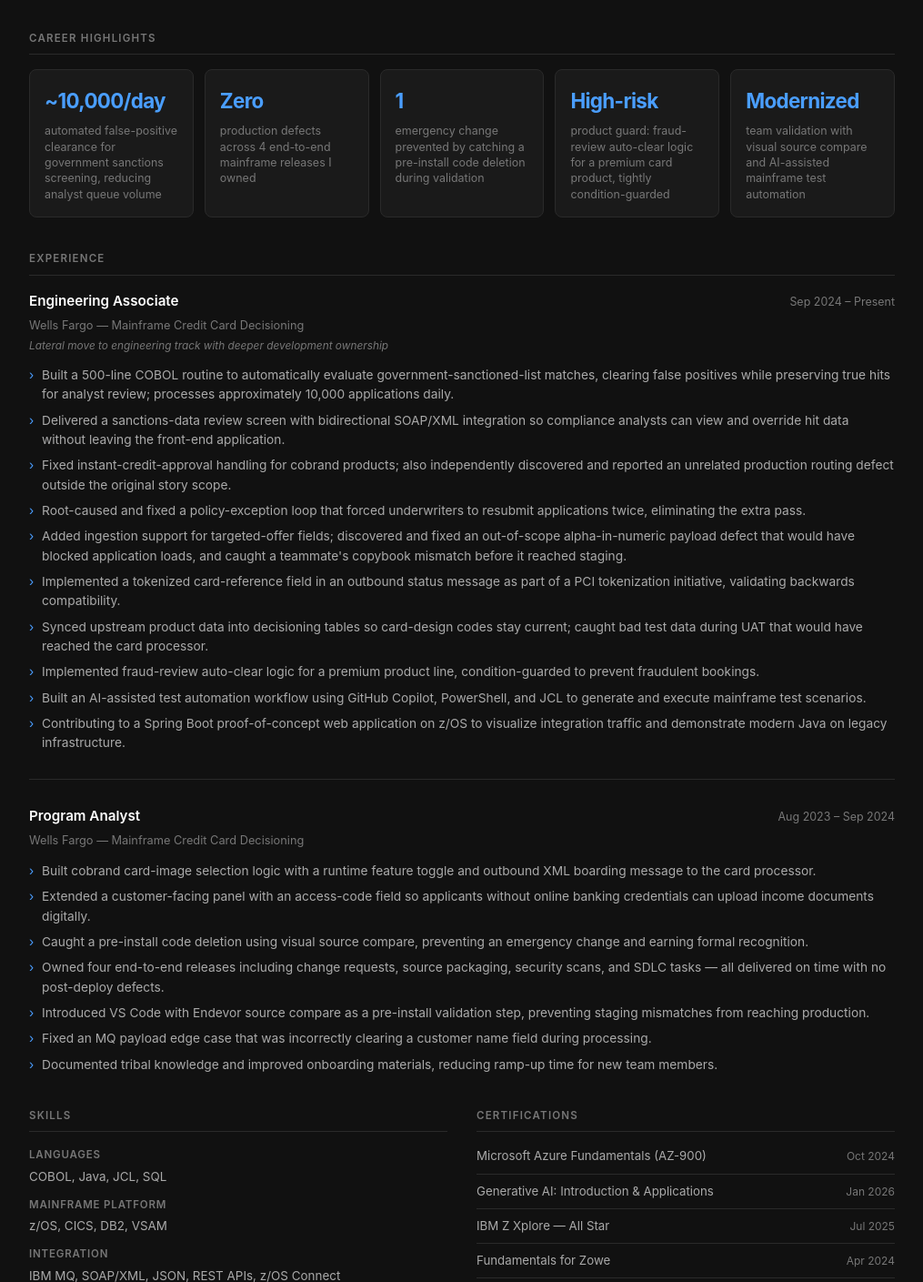
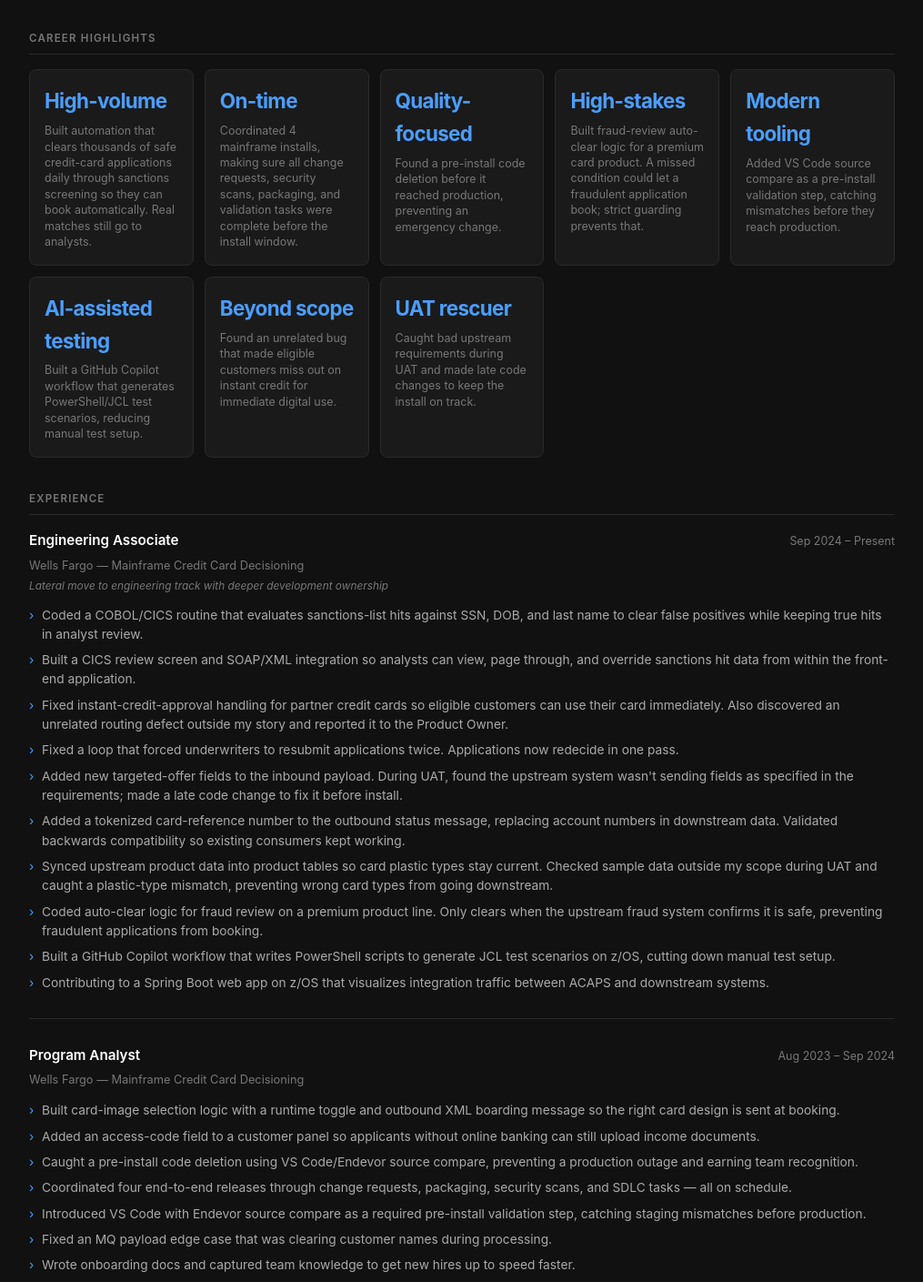
Before and after one commit to KennySerpa/kennyserpa.github.io, a website built with Vite: page src/index.html in a window 1280 px wide. Shown: the part 353-1762 px from the top of the page at 91% size, without its empty margins (132-1147 px from the left). Built offline with nearby package versions, Linux system fonts and the light colour scheme.

Commit message:
feat: rewrite highlights and experience bullets for clarity and impact

```diff
--- a/src/index.html
+++ b/src/index.html
@@ -172,37 +172,60 @@
         <h2>Career Highlights</h2>
         <div class="highlights-grid">
           <div class="highlight-card">
-            <span class="hc-num">~10,000/day</span>
+            <span class="hc-num">High-volume</span>
             <span class="hc-label"
-              >automated false-positive clearance for government sanctions screening, reducing
-              analyst queue volume</span
+              >Built automation that clears thousands of safe credit-card applications daily through
+              sanctions screening so they can book automatically. Real matches still go to
+              analysts.</span
             >
           </div>
           <div class="highlight-card">
-            <span class="hc-num">Zero</span>
+            <span class="hc-num">On-time</span>
             <span class="hc-label"
-              >production defects across 4 end-to-end mainframe releases I owned</span
+              >Coordinated 4 mainframe installs, making sure all change requests, security scans,
+              packaging, and validation tasks were complete before the install window.</span
             >
           </div>
           <div class="highlight-card">
-            <span class="hc-num">1</span>
+            <span class="hc-num">Quality-focused</span>
             <span class="hc-label"
-              >emergency change prevented by catching a pre-install code deletion during
-              validation</span
+              >Found a pre-install code deletion before it reached production, preventing an
+              emergency change.</span
             >
           </div>
           <div class="highlight-card">
-            <span class="hc-num">High-risk</span>
+            <span class="hc-num">High-stakes</span>
             <span class="hc-label"
-              >product guard: fraud-review auto-clear logic for a premium card product, tightly
-              condition-guarded</span
+              >Built fraud-review auto-clear logic for a premium card product. A missed condition
+              could let a fraudulent application book; strict guarding prevents that.</span
             >
           </div>
           <div class="highlight-card">
-            <span class="hc-num">Modernized</span>
+            <span class="hc-num">Modern tooling</span>
             <span class="hc-label"
-              >team validation with visual source compare and AI-assisted mainframe test
-              automation</span
+              >Added VS Code source compare as a pre-install validation step, catching mismatches
+              before they reach production.</span
+            >
+          </div>
+          <div class="highlight-card">
+            <span class="hc-num">AI-assisted testing</span>
+            <span class="hc-label"
+              >Built a GitHub Copilot workflow that generates PowerShell/JCL test scenarios,
+              reducing manual test setup.</span
+            >
+          </div>
+          <div class="highlight-card">
+            <span class="hc-num">Beyond scope</span>
+            <span class="hc-label"
+              >Found an unrelated bug that made eligible customers miss out on instant credit for
+              immediate digital use.</span
+            >
+          </div>
+          <div class="highlight-card">
+            <span class="hc-num">UAT rescuer</span>
+            <span class="hc-label"
+              >Caught bad upstream requirements during UAT and made late code changes to keep the
+              install on track.</span
             >
           </div>
         </div>
@@ -224,48 +247,49 @@
           </div>
           <ul>
             <li>
-              Built a 500-line COBOL routine to automatically evaluate government-sanctioned-list
-              matches, clearing false positives while preserving true hits for analyst review;
-              processes approximately 10,000 applications daily.
+              Coded a COBOL/CICS routine that evaluates sanctions-list hits against SSN, DOB, and
+              last name to clear false positives while keeping true hits in analyst review.
             </li>
             <li>
-              Delivered a sanctions-data review screen with bidirectional SOAP/XML integration so
-              compliance analysts can view and override hit data without leaving the front-end
-              application.
+              Built a CICS review screen and SOAP/XML integration so analysts can view, page
+              through, and override sanctions hit data from within the front-end application.
             </li>
             <li>
-              Fixed instant-credit-approval handling for cobrand products; also independently
-              discovered and reported an unrelated production routing defect outside the original
-              story scope.
+              Fixed instant-credit-approval handling for partner credit cards so eligible customers
+              can use their card immediately. Also discovered an unrelated routing defect outside my
+              story and reported it to the Product Owner.
             </li>
             <li>
-              Root-caused and fixed a policy-exception loop that forced underwriters to resubmit
-              applications twice, eliminating the extra pass.
+              Fixed a loop that forced underwriters to resubmit applications twice. Applications now
+              redecide in one pass.
             </li>
             <li>
-              Added ingestion support for targeted-offer fields; discovered and fixed an
-              out-of-scope alpha-in-numeric payload defect that would have blocked application
-              loads, and caught a teammate's copybook mismatch before it reached staging.
+              Added new targeted-offer fields to the inbound payload. During UAT, found the upstream
+              system wasn't sending fields as specified in the requirements; made a late code change
+              to fix it before install.
             </li>
             <li>
-              Implemented a tokenized card-reference field in an outbound status message as part of
-              a PCI tokenization initiative, validating backwards compatibility.
+              Added a tokenized card-reference number to the outbound status message, replacing
+              account numbers in downstream data. Validated backwards compatibility so existing
+              consumers kept working.
             </li>
             <li>
-              Synced upstream product data into decisioning tables so card-design codes stay
-              current; caught bad test data during UAT that would have reached the card processor.
+              Synced upstream product data into product tables so card plastic types stay current.
+              Checked sample data outside my scope during UAT and caught a plastic-type mismatch,
+              preventing wrong card types from going downstream.
             </li>
             <li>
-              Implemented fraud-review auto-clear logic for a premium product line,
-              condition-guarded to prevent fraudulent bookings.
+              Coded auto-clear logic for fraud review on a premium product line. Only clears when
+              the upstream fraud system confirms it is safe, preventing fraudulent applications from
+              booking.
             </li>
             <li>
-              Built an AI-assisted test automation workflow using GitHub Copilot, PowerShell, and
-              JCL to generate and execute mainframe test scenarios.
+              Built a GitHub Copilot workflow that writes PowerShell scripts to generate JCL test
+              scenarios on z/OS, cutting down manual test setup.
             </li>
             <li>
-              Contributing to a Spring Boot proof-of-concept web application on z/OS to visualize
-              integration traffic and demonstrate modern Java on legacy infrastructure.
+              Contributing to a Spring Boot web app on z/OS that visualizes integration traffic
+              between ACAPS and downstream systems.
             </li>
           </ul>
         </article>
@@ -280,32 +304,30 @@
           </div>
           <ul>
             <li>
-              Built cobrand card-image selection logic with a runtime feature toggle and outbound
-              XML boarding message to the card processor.
+              Built card-image selection logic with a runtime toggle and outbound XML boarding
+              message so the right card design is sent at booking.
             </li>
             <li>
-              Extended a customer-facing panel with an access-code field so applicants without
-              online banking credentials can upload income documents digitally.
+              Added an access-code field to a customer panel so applicants without online banking
+              can still upload income documents.
             </li>
             <li>
-              Caught a pre-install code deletion using visual source compare, preventing an
-              emergency change and earning formal recognition.
+              Caught a pre-install code deletion using VS Code/Endevor source compare, preventing a
+              production outage and earning team recognition.
             </li>
             <li>
-              Owned four end-to-end releases including change requests, source packaging, security
-              scans, and SDLC tasks — all delivered on time with no post-deploy defects.
+              Coordinated four end-to-end releases through change requests, packaging, security
+              scans, and SDLC tasks — all on schedule.
             </li>
             <li>
-              Introduced VS Code with Endevor source compare as a pre-install validation step,
-              preventing staging mismatches from reaching production.
+              Introduced VS Code with Endevor source compare as a required pre-install validation
+              step, catching staging mismatches before production.
             </li>
             <li>
-              Fixed an MQ payload edge case that was incorrectly clearing a customer name field
-              during processing.
+              Fixed an MQ payload edge case that was clearing customer names during processing.
             </li>
             <li>
-              Documented tribal knowledge and improved onboarding materials, reducing ramp-up time
-              for new team members.
+              Wrote onboarding docs and captured team knowledge to get new hires up to speed faster.
             </li>
           </ul>
         </article>
```
